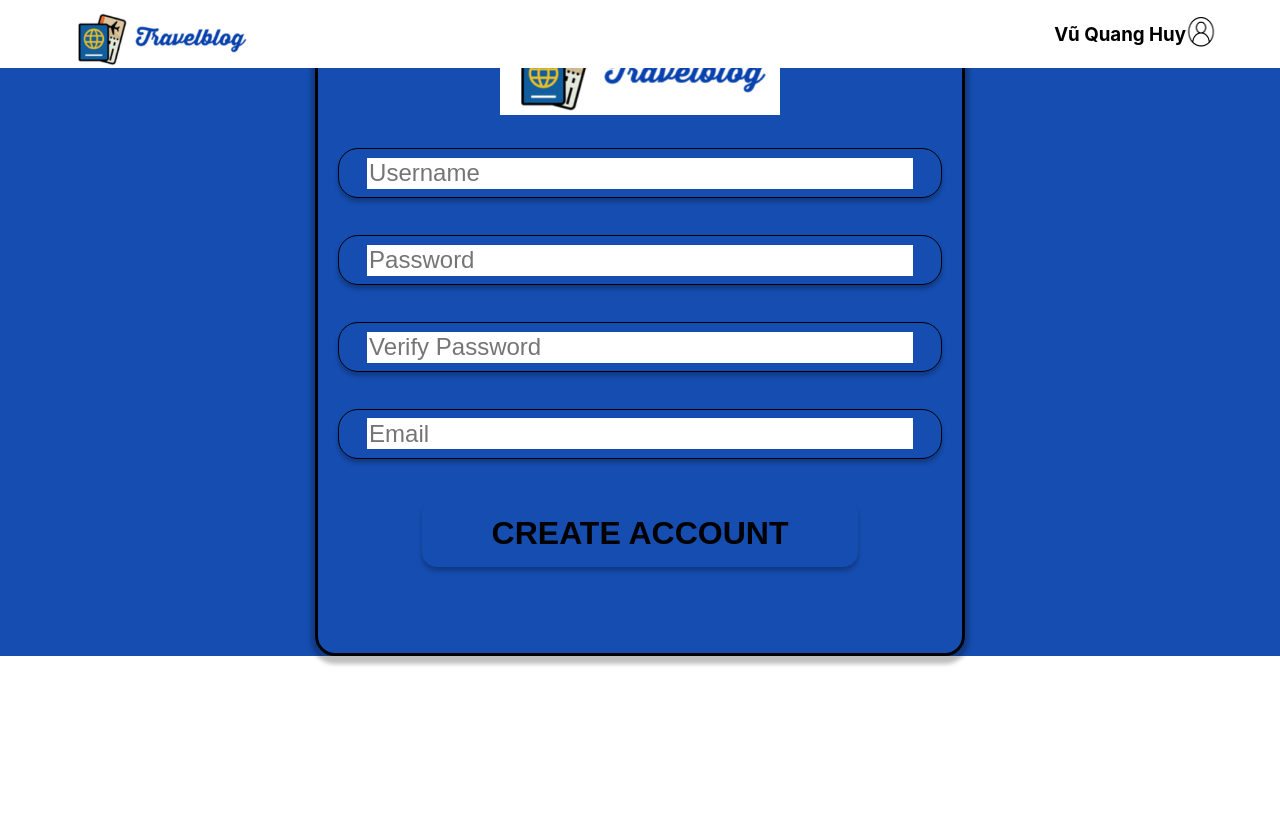
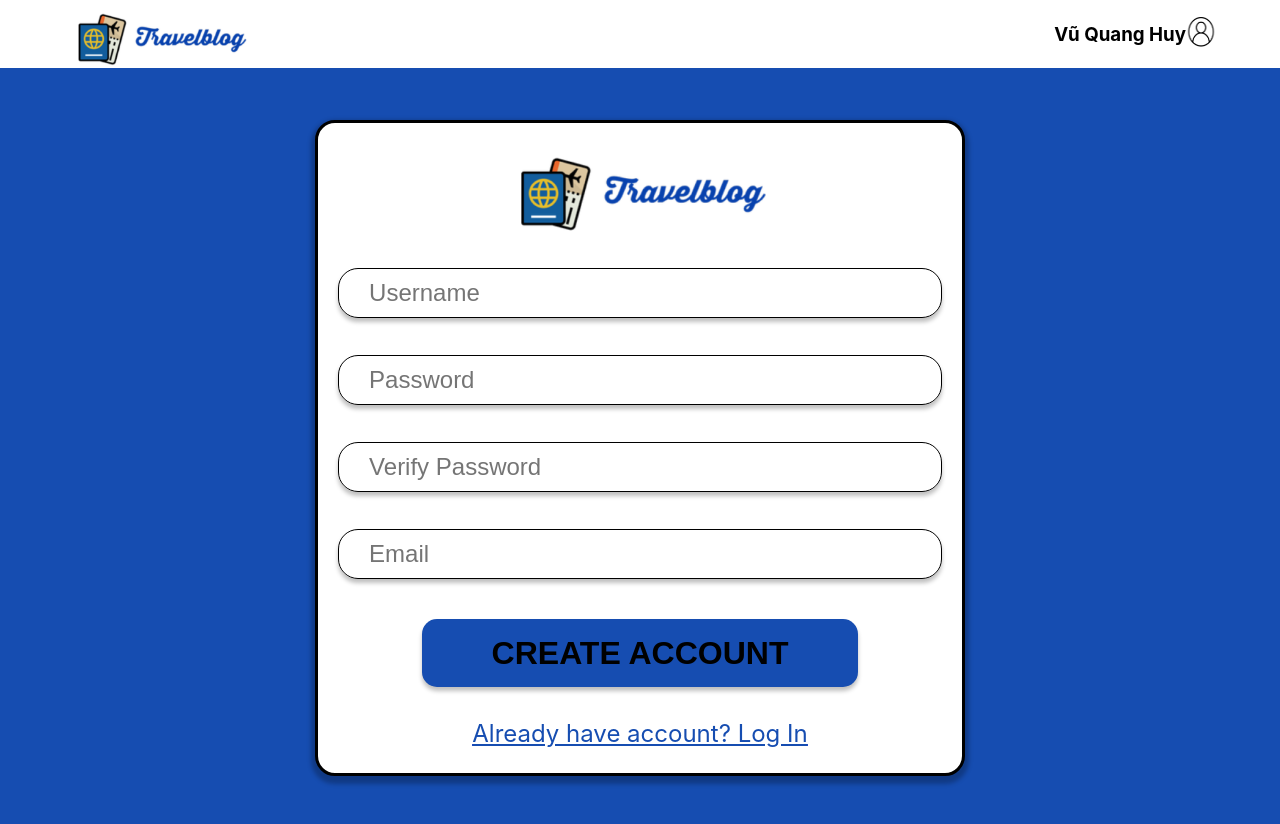
Before and after one commit to hvuquang/TourBlog_FE, a React (Create React App) app in the folder tourblogn_fr/: page /register in a window 1280 px wide. Shown: the top 824 px of the page. Before the commit the page ends 800 px from the top, so only its background shows below. Built offline with nearby package versions, Linux system fonts and the light colour scheme.

Commit message:
update css
update css

```diff
--- a/tourblogn_fr/src/App.css
+++ b/tourblogn_fr/src/App.css
@@ -1,6 +1,6 @@
 #App {
-
-
+  width: 100%;
+  height: 100%;
   background-color:#164DB1 ;
 }
 
--- a/tourblogn_fr/src/components/Post/Post.css
+++ b/tourblogn_fr/src/components/Post/Post.css
@@ -1,6 +1,10 @@
+.grid{
+    margin-top: 12vh;
+}
 .post{
     width: 313px;
     height: 410px;
+
     background-color: #ffffff;
     border-radius: 20px;
 }
--- a/tourblogn_fr/src/components/Screen/DetailPost/DetailPost.css
+++ b/tourblogn_fr/src/components/Screen/DetailPost/DetailPost.css
@@ -1,14 +1,16 @@
 .DetailPost{
-    background-color: darkblue;
+    background-color: #164DB1;
     min-height: 110vh;
     height: 100%;
+
 }
 
 .DetailPost__body{
     padding-top: 8.5vh;
     margin: 0 5vw;
     background-color: rgb(255, 255, 255);
-
+    margin-top: 12vh;
+    margin-bottom: 12vh;
     border-radius: 20px;
 }
 .DetailPost__User{
--- a/tourblogn_fr/src/components/Screen/DetailPost/DetailPost.jsx
+++ b/tourblogn_fr/src/components/Screen/DetailPost/DetailPost.jsx
@@ -5,7 +5,7 @@ import Header from '../Header/Header'
 export default function DetailPost() {
   return (
     <div className='DetailPost'>
-        <Header/>
+
         <div className='DetailPost__body'>
             <div className='DetailPost__User'>
                 <img className='DetailPost__User--icProfile' src={process.env.PUBLIC_URL + '/images/username-removebg-preview.png'} alt='Header_icProfile'/>
--- a/tourblogn_fr/src/components/Screen/ForgetPassword/ForgetPassword.css
+++ b/tourblogn_fr/src/components/Screen/ForgetPassword/ForgetPassword.css
@@ -1,5 +1,8 @@
 InputNoneIMG {
     margin: 3%;
+}
+#ForgotPWComponent{
+    background-color: #fff;
 }
 .mainbutton{
     margin: 5% 0;
--- a/tourblogn_fr/src/components/Screen/ForgetPassword/ForgetPassword.jsx
+++ b/tourblogn_fr/src/components/Screen/ForgetPassword/ForgetPassword.jsx
@@ -3,13 +3,13 @@ import './ForgetPassword.css'
 import BackGround from '../../background/background'
 import Button from '../../Button/Button'
 import TextInput from '../../TextInput/TextInput'
-import Link from '../../Link/Link'
+import Links from '../../Link/Link'
 import InputNoneIMG from '../../InputNoneIMG/InputNoneIMG'
-
+import { Link } from 'react-router-dom'
 export default class ForgetPassword extends Component {
   render() {
     return (
-        <center id="ForgotPWComponent">
+        <center>
       <BackGround >
        <img id='logo' src={process.env.PUBLIC_URL + '/images/logoTravel.png'} />
         <InputNoneIMG name="Email" input="text"/>
@@ -17,7 +17,7 @@ export default class ForgetPassword extends Component {
         <InputNoneIMG name="Password" input="password"/>
         <InputNoneIMG name="Verify Password" input="password"/>
         <Button>Confirm</Button>
-        <Link content="Already have account? Log In"/>
+        <Link to={"/login"}><Links content="Already have account? Log In"/></Link>
       </BackGround>
       </center>
     )
--- a/tourblogn_fr/src/components/Screen/LogIn/LogIn.css
+++ b/tourblogn_fr/src/components/Screen/LogIn/LogIn.css
@@ -10,6 +10,8 @@
 
 .login__background-container {
     margin: 10% auto;
+
+
 }
 
 #login__logo {
--- a/tourblogn_fr/src/components/Screen/Register/Register.css
+++ b/tourblogn_fr/src/components/Screen/Register/Register.css
@@ -1,5 +1,8 @@
 .container{
     margin: 3%;
+}
+#RegisterBody{
+    background-color: #fff;
 }
 .mainbutton{
     margin: 5% 0;
--- a/tourblogn_fr/src/components/Screen/Register/Register.jsx
+++ b/tourblogn_fr/src/components/Screen/Register/Register.jsx
@@ -3,8 +3,9 @@ import './Register.css'
 import BackGround from '../../background/background'
 import Button from '../../Button/Button'
 import TextInput from '../../TextInput/TextInput'
-import Link from '../../Link/Link'
+import Links from '../../Link/Link'
 import InputNoneIMG from '../../InputNoneIMG/InputNoneIMG'
+import { Link} from 'react-router-dom'
 
 export default class Register extends Component {
   render() {
@@ -16,7 +17,7 @@ export default class Register extends Component {
         <InputNoneIMG name="Verify Password" input="password"/>
         <InputNoneIMG name="Email" input="email"/>
         <Button>Create Account</Button>
-        <Link content="Already have account? Log In"/>
+      <Link to={"/login"}><Links content="Already have account? Log In"/></Link>
       </BackGround>
     )
   }
--- a/tourblogn_fr/src/components/background/background.css
+++ b/tourblogn_fr/src/components/background/background.css
@@ -1,8 +1,10 @@
 .mainbackground{
     border: 2px solid #000;
     border-radius: 20px;
+    margin-top: 15vh;
     width: 650px;
     height: auto;
+    background-color: #fff;
     padding: 15px 15px;
     border: 3px solid #000000;
     box-shadow: 0px 4px 4px 4px rgba(0, 0, 0, 0.25);
--- a/tourblogn_fr/src/index.css
+++ b/tourblogn_fr/src/index.css
@@ -5,6 +5,8 @@ body {
     sans-serif;
   -webkit-font-smoothing: antialiased;
   -moz-osx-font-smoothing: grayscale;
+  padding-bottom: 12vh;
+  background-color:#164DB1 ;
 }
 
 code {
```
